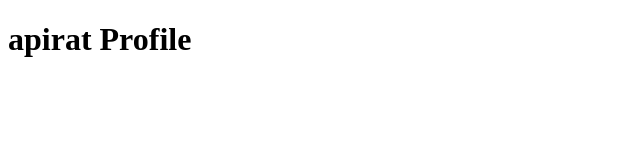
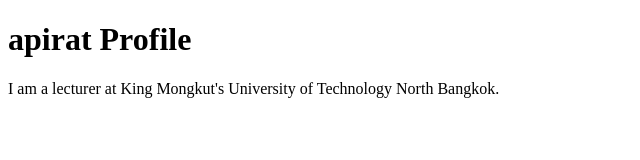
Before and after one commit to xpirxt/github-desktop-project-67-sec.2, a plain HTML site: page index.html in a window 1280 px wide. Shown: the whole page, without its empty margins (0-640 px from the left). Drawn offline with Linux system fonts and the light colour scheme.

Commit message:
Add information
Add information

```diff
--- a/index.html
+++ b/index.html
@@ -7,5 +7,6 @@
 </head>
 <body>
     <h1>apirat Profile</h1>
+    <p>I am a lecturer at King Mongkut's University of Technology North Bangkok.</p>
 </body>
 </html>
```
